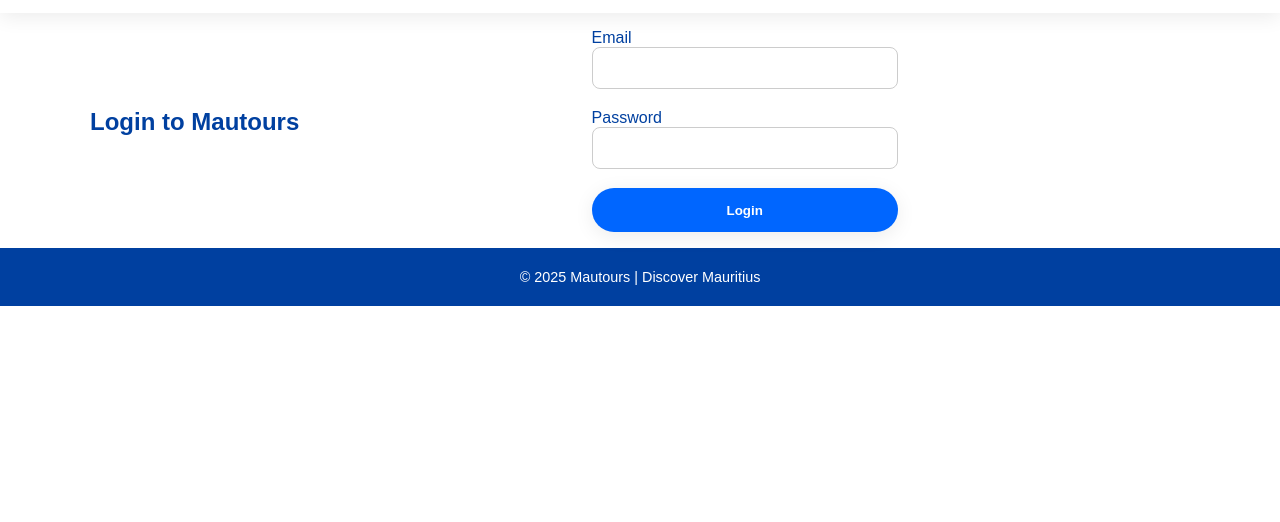
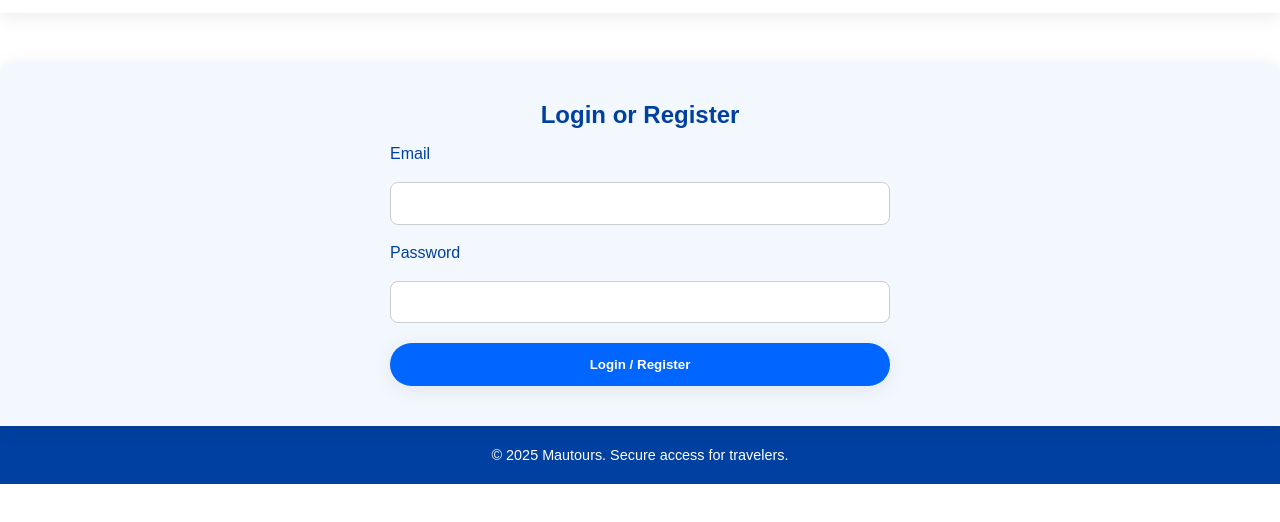
Before and after one commit to mehdi00712/mautours, a plain HTML site: page login.html in a window 1280 px wide. Shown: the part 48-570 px from the top of the page. Drawn offline with Linux system fonts and the light colour scheme.

Commit message:
Update login.html

```diff
--- a/login.html
+++ b/login.html
@@ -1,19 +1,17 @@
 <!DOCTYPE html>
 <html lang="en">
 <head>
-  <meta charset="UTF-8" />
-  <meta name="viewport" content="width=device-width, initial-scale=1.0" />
+  <meta charset="UTF-8">
+  <meta name="viewport" content="width=device-width, initial-scale=1.0">
   <title>Login | Mautours</title>
-  <link rel="stylesheet" href="css/style.css" />
-  <script type="module" src="js/auth.js"></script>
-  <script defer src="js/main.js"></script>
-
+  <link rel="stylesheet" href="css/style.css">
 </head>
 <body>
+
   <header class="site-header">
-    <div class="container between">
+    <div class="container">
       <h1 class="logo">Mautours</h1>
-      <nav class="nav" id="navMenu">
+      <nav class="nav" id="nav">
         <a href="index.html">Home</a>
         <a href="booking.html">Book</a>
         <a href="login.html" class="active">Login</a>
@@ -25,17 +23,22 @@
     </div>
   </header>
 
-  <section class="container fade-in">
-    <h2 class="center">Login to Mautours</h2>
+  <section class="form-section fade-in">
+    <h2 class="center">Login or Register</h2>
     <form id="loginForm">
-      <label>Email <input type="email" id="email" required /></label>
-      <label>Password <input type="password" id="password" required /></label>
-      <button type="submit" class="btn">Login</button>
+      <label>Email</label>
+      <input type="email" id="email" required>
+      <label>Password</label>
+      <input type="password" id="password" required>
+      <button type="submit" class="btn">Login / Register</button>
     </form>
   </section>
 
   <footer class="footer">
-    <p>© 2025 Mautours | Discover Mauritius</p>
+    <p>© 2025 Mautours. Secure access for travelers.</p>
   </footer>
+
+  <script type="module" src="js/auth.js"></script>
+  <script defer src="js/main.js"></script>
 </body>
 </html>
```
